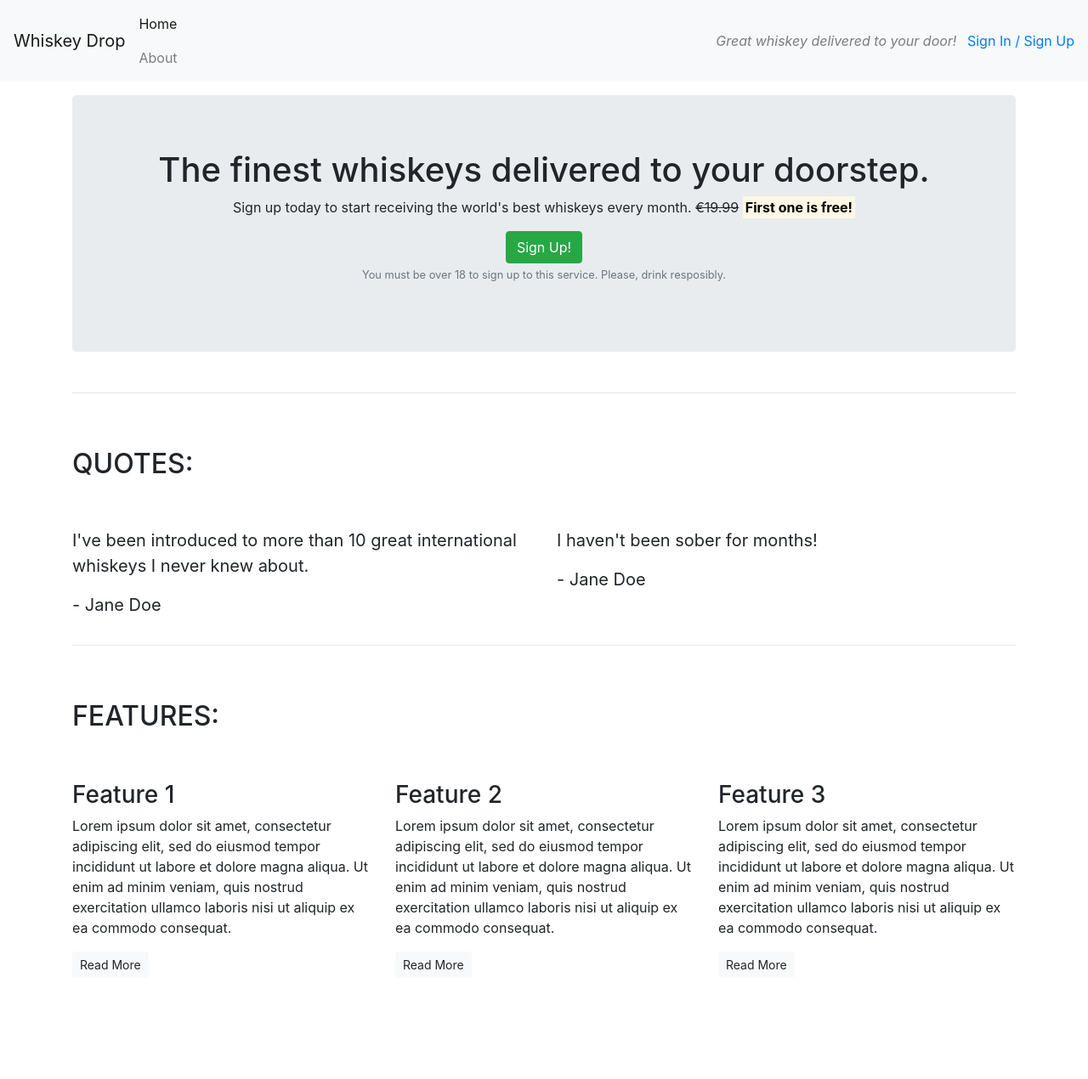
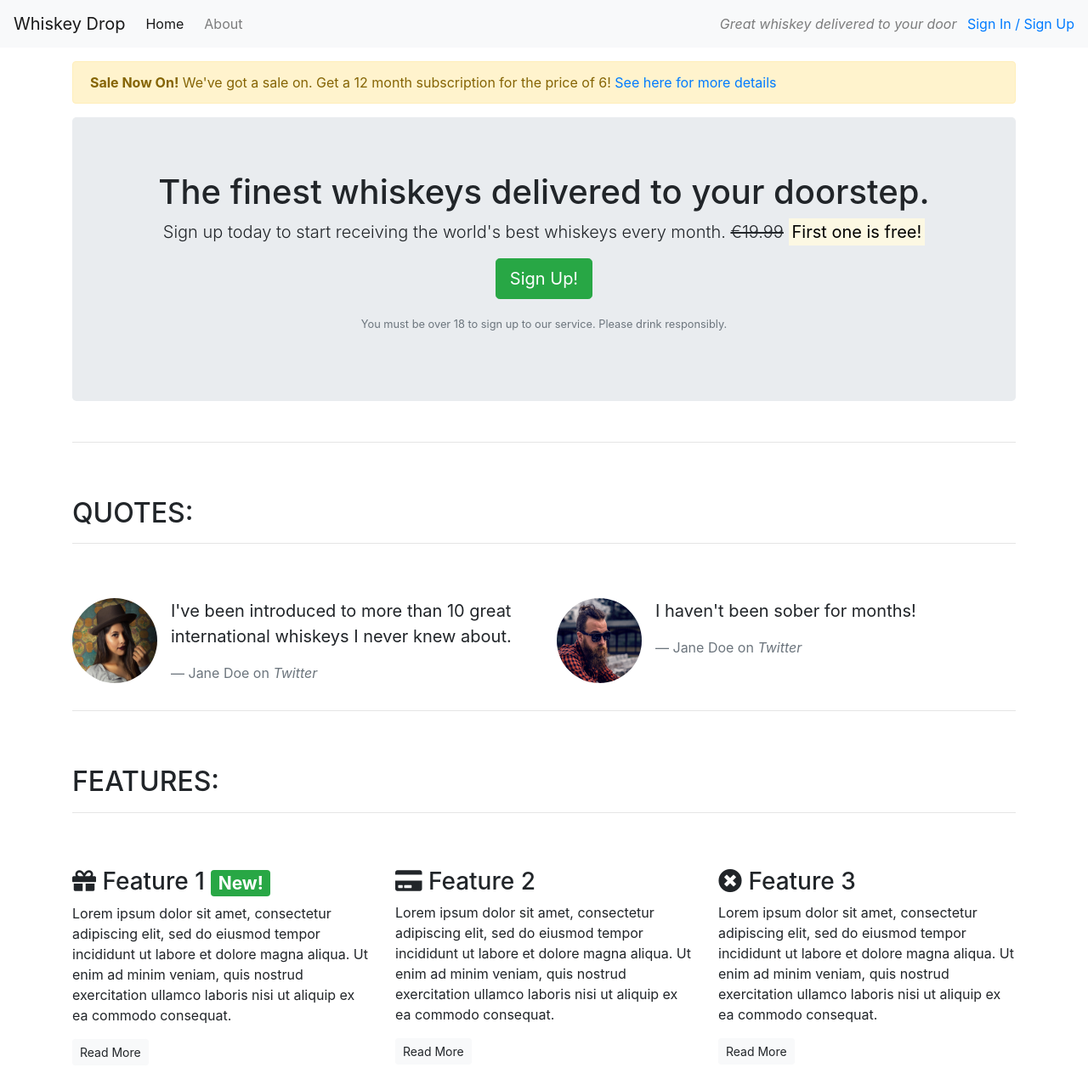
Before and after one commit to mlr314159/bootstrap4, a plain HTML site: page index.html in a window 1280 px wide. Shown: the whole page at 85% size. Before the commit the page ends 1167 px from the top, so only its background shows below. Drawn offline with nearby package versions, Linux system fonts and the light colour scheme.

Commit message:
added images and some cod e for better mobile design

```diff
--- a/index.html
+++ b/index.html
@@ -3,112 +3,120 @@
 
 <head>
     <meta charset="utf-8">
+    <meta name="viewport" content="width=device-width, initial-scale=1.0">
     <title>Whiskey Drop | Taste a new whiskey every month</title>
-	<meta name="viewport" content="width=device-width, initial-scale=1.0">
     <link rel="stylesheet" href="https://maxcdn.bootstrapcdn.com/bootstrap/4.1.3/css/bootstrap.min.css">
+    <link rel="stylesheet" href="https://use.fontawesome.com/releases/v5.6.1/css/all.css" integrity="sha384-gfdkjb5BdAXd+lj+gudLWI+BXq4IuLW5IT+brZEZsLFm++aCMlF1V92rMkPaX4PP" crossorigin="anonymous">
 </head>
 
 <body>
-	<nav class="navbar navbar-light bg-light navbar-epand-sm">
-		<a href="/" class="navbar-brand">Whiskey Drop</a>
+    <!--Nav-->
+    <nav class="navbar navbar-light navbar-expand-sm bg-light">
+        <a href="/" class="navbar-brand">
+                    Whiskey Drop</a>
         <ul class="navbar-nav mr-auto">
-			<li class="active nav-item mr-2"><a class="nav-link">Home</a></li>
-			<li class="nav-item mr-2"><a class="nav-link">About</a></li>
-			<li class="nav-item mr-2 d-block d-sm-none"><a class="nav-link">Sign In / Sign Up</a></li>
+            <li class="active nav-item mr-2"><a class="nav-link" href="/">Home</a></li>
+            <li class="nav-item mr-2"><a class="nav-link" href="">About</a></li>
+            <li class="nav-item mr-2 d-block d-sm-none"><a class="nav-link" href="">Sign In / Sign Up</a></li>
         </ul>
+
         <div class="d-none d-md-block">
-			<p class="navbar-text my-auto mr-2"><i>Great whiskey delivered to your door!</i></p>
+            <p class="navbar-text my-auto mr-2"><i>Great whiskey delivered to your door</i></p>
             <a href="/login">Sign In / Sign Up</a>
         </div>
+        <!--</div>-->
     </nav>
     <article class="container mt-3">
+        <div class="row d-none d-sm-block">
+            <div class="col-12">
+                <div class="alert alert-warning">
+                    <strong>Sale Now On!</strong> We've got a sale on. Get a 12 month subscription for the price of 6! <a href="">See here for more details</a>
+                </div>
+            </div>
+        </div>
         <!-- Callout -->
         <div class="row">
             <div class="col-12">
                 <section class="callout jumbotron text-center">
                     <h1>The finest whiskeys delivered to your doorstep.</h1>
-					<p>Sign up today to start receiving the world's best whiskeys every month.
+                    <p class="lead">Sign up today to start receiving the world's best whiskeys every month.
                         <s class="d-none d-sm-inline">€19.99</s>
                         <span class="d-inline d-sm-none"><br></span>
-						<strong><mark>First one is free!</mark></strong>
-					</p>
-					<button class="btn btn-success">Sign Up!</button>
-					<p class="text-muted">
-						<small>You must be over 18 to sign up to this service. Please, drink resposibly.</small>
-					</p>
+                        <strong><mark>First one is free!</mark></strong></p>
+                    <p><button class="btn btn-lg btn-success">Sign Up!</button></p>
+                    <p class="text-muted"><small>You must be over 18 to sign up to our service. Please drink responsibly.</small></p>
                 </section>
             </div>
         </div>
         <!-- /.callout -->
         <hr>
-
         <!-- Quotes -->
         <section class="quotes">
             <div class="row">
                 <div class="col-12 my-5">
                     <h2 class="text-uppercase">Quotes:</h2>
+                    <hr />
                 </div>
             </div>
             <div class="row">
                 <div class="col-12 col-md-6">
+                    <div class="media">
+                        <div class="d-none d-sm-block">
+                            <img src="images/girl-image.png" class="rounded-circle mr-3" height=100 width=100>
+                        </div>
+                        <div class="media-body">
                             <blockquote class="blockquote">
                                 <p>I've been introduced to more than 10 great international whiskeys I never knew about.</p>
-						<p>- Jane Doe</p>
+                                <footer class="blockquote-footer">Jane Doe on <cite title="Twitter">Twitter</cite></footer>
                             </blockquote>
                         </div>
+                    </div>
+                </div>
                 <div class="col-12 col-md-6">
-					<blockqoute class="blockquote">
+                    <div class="media">
+                        <div class="d-none d-sm-block">
+                            <img src="images/guy-image.png" class="rounded-circle mr-3" height=100 width=100>
+                        </div>
+                        <div class="media-body">
+                            <blockquote class="blockquote">
                                 <p>I haven't been sober for months!</p>
-						<p>- Jane Doe</p>
-					</blockqoute>
+                                <footer class="blockquote-footer">Jane Doe on <cite title="Twitter">Twitter</cite></footer>
+                            </blockquote>
+                        </div>
+                    </div>
                 </div>
             </div>
         </section>
         <!-- /.quotes -->
         <hr>
-
         <!-- Features -->
         <section class="features">
             <div class="row">
                 <div class="col-12 my-5">
                     <h2 class="text-uppercase">Features:</h2>
+                    <hr />
                 </div>
             </div>
             <div class="row">
                 <div class="col-12 col-md-6 col-lg-4">
                     <div class="feature">
-						<h3>Feature 1</h3>
-						<p>Lorem ipsum dolor sit amet, consectetur adipiscing elit, sed do eiusmod tempor incididunt ut
-							labore
-							et dolore magna aliqua. Ut enim ad minim veniam, quis nostrud exercitation ullamco laboris
-							nisi
-							ut
-							aliquip ex ea commodo consequat.</p>
-						<p><a class="btn btn-sm btn-light">Read More</a></p>
+                        <h3><i class="fas fa-gift d-none d-sm-inline"></i> Feature 1 <span class="badge badge-success">New!</span></h3>
+                        <p>Lorem ipsum dolor sit amet, consectetur adipiscing elit, sed do eiusmod tempor incididunt ut labore et dolore magna aliqua. Ut enim ad minim veniam, quis nostrud exercitation ullamco laboris nisi ut aliquip ex ea commodo consequat.</p>
+                        <p><a class="btn btn-sm btn-light" href="">Read More</a></p>
                     </div>
                 </div>
                 <div class="col-12 col-md-6 col-lg-4">
                     <div class="feature">
-						<h3>Feature 2</h3>
-						<p>Lorem ipsum dolor sit amet, consectetur adipiscing elit, sed do eiusmod tempor incididunt ut
-							labore
-							et dolore magna aliqua. Ut enim ad minim veniam, quis nostrud exercitation ullamco laboris
-							nisi
-							ut
-							aliquip ex ea commodo consequat.</p>
-						<p><a class="btn btn-sm btn-light">Read More</a></p>
+                        <h3><i class="fas fa-credit-card d-none d-sm-inline"></i> Feature 2</h3>
+                        <p>Lorem ipsum dolor sit amet, consectetur adipiscing elit, sed do eiusmod tempor incididunt ut labore et dolore magna aliqua. Ut enim ad minim veniam, quis nostrud exercitation ullamco laboris nisi ut aliquip ex ea commodo consequat.</p>
+                        <p><a class="btn btn-sm btn-light" href="">Read More</a></p>
                     </div>
                 </div>
                 <div class="col-12 d-md-none d-lg-block col-lg-4">
                     <div class="feature">
-						<h3>Feature 3</h3>
-						<p>Lorem ipsum dolor sit amet, consectetur adipiscing elit, sed do eiusmod tempor incididunt ut
-							labore
-							et dolore magna aliqua. Ut enim ad minim veniam, quis nostrud exercitation ullamco laboris
-							nisi
-							ut
-							aliquip ex ea commodo consequat.</p>
-						<p><a class="btn btn-sm btn-light">Read More</a></p>
+                        <h3><i class="fas fa-times-circle d-none d-sm-inline"></i> Feature 3</h3>
+                        <p>Lorem ipsum dolor sit amet, consectetur adipiscing elit, sed do eiusmod tempor incididunt ut labore et dolore magna aliqua. Ut enim ad minim veniam, quis nostrud exercitation ullamco laboris nisi ut aliquip ex ea commodo consequat.</p>
+                        <p><a class="btn btn-sm btn-light" href="">Read More</a></p>
                     </div>
                 </div>
             </div>
```
Also changed, not shown: images/girl-image.png (added), images/guy-image.png (added). Lines whose indentation alone changed are shown as unchanged.
